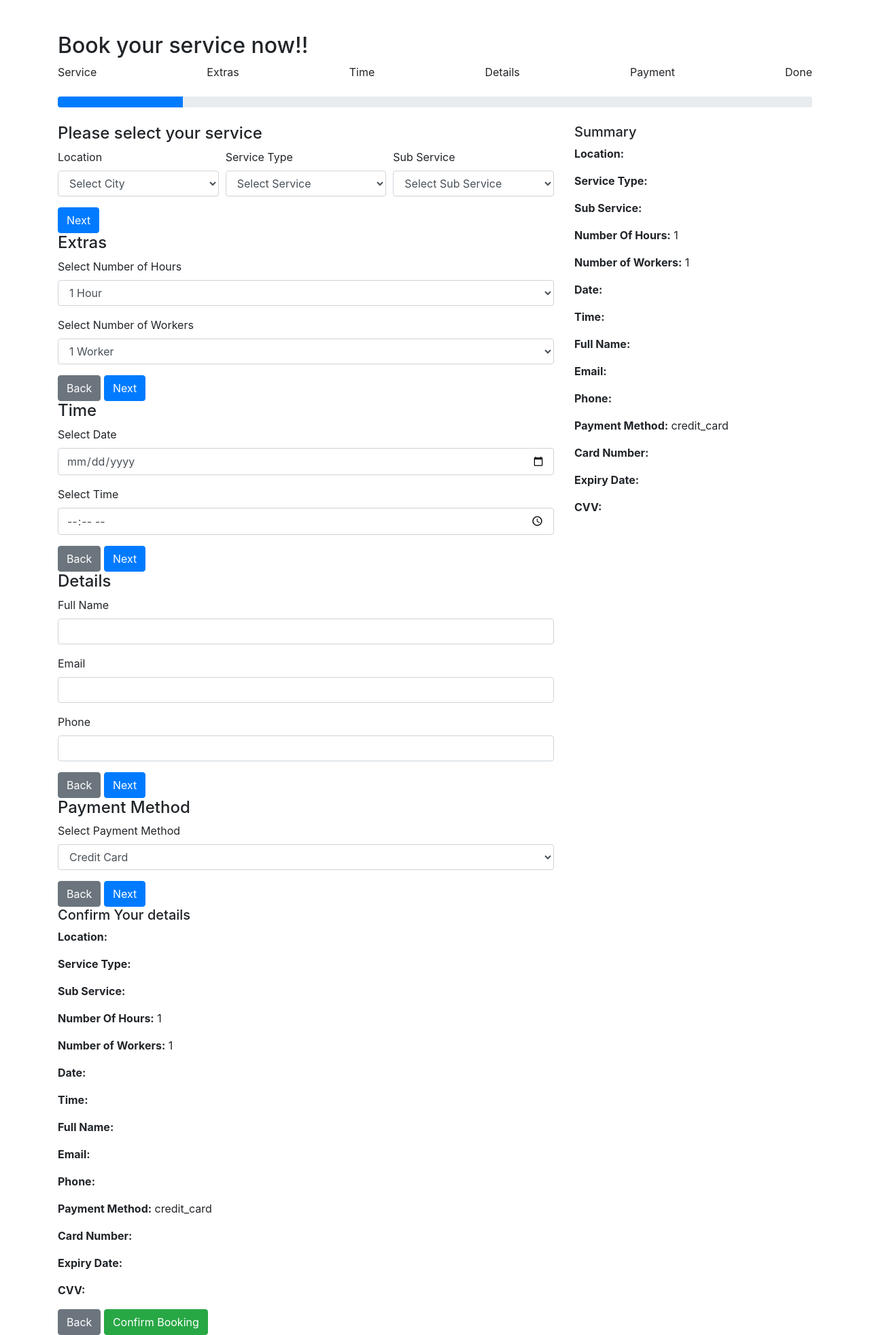
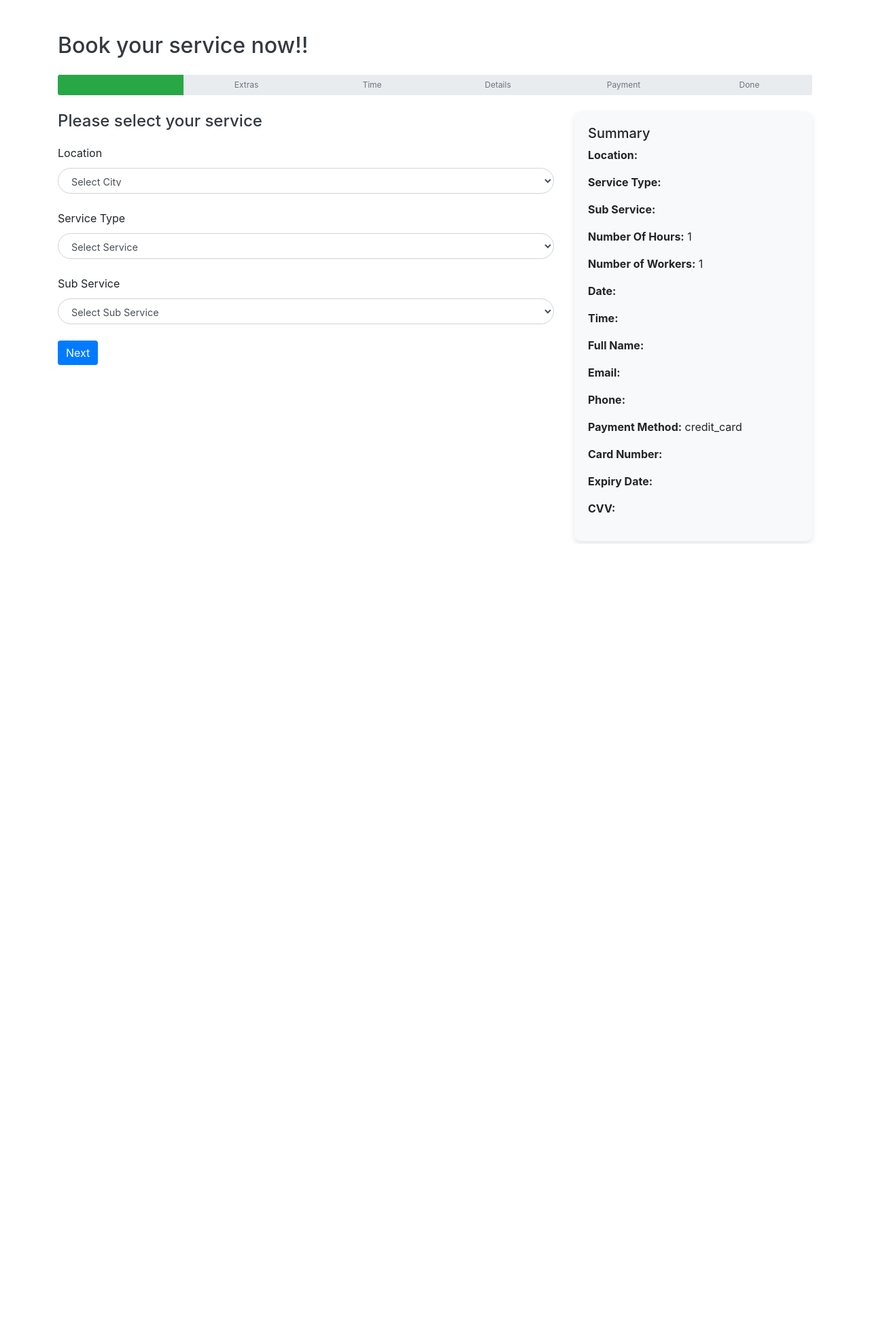
Before and after one commit to sabol72/Alpha, a PHP site: page /book-service/booking.php in a window 1280 px wide. Shown: the whole page at 68% size. After the commit the page ends 800 px from the top, so only its background shows below. Run offline with PHP 8.4, Linux system fonts and the light colour scheme; some libraries are stand-ins or nearby versions.

Commit message:
previously on booking

```diff
--- a/book-service/booking.php
+++ b/book-service/booking.php
@@ -1,6 +1,5 @@
 <!DOCTYPE html>
 <html lang="en">
-
 <head>
     <meta charset="UTF-8">
     <title>Booking System</title>
@@ -9,15 +8,15 @@
     <script src="https://cdnjs.cloudflare.com/ajax/libs/popper.js/1.12.9/umd/popper.min.js"></script>
     <script src="https://maxcdn.bootstrapcdn.com/bootstrap/4.0.0/js/bootstrap.min.js"></script>
     <!-- <link rel="stylesheet" href="../assets/css/main.css"> -->
-    <link rel="stylesheet" href="Main.css">
+    <link rel="stylesheet" href="style.css">
 
 </head>
-
 <body class="index-page">
 <main class="main">
 <div class="container mt-5" data-aos="fade-up">
     <h2>Book your service now!!</h2>
-            <div class="progress-container">
+    <div class="progress my-4">
+        <div class="progress-bar bg-success" role="progressbar" style="width: 16.6%;" id="progress-bar"></div>
         <div class="progress-bar-steps d-flex justify-content-between">
             <div class="progress-bar-step active">Service</div>
             <div class="progress-bar-step">Extras</div>
@@ -26,18 +25,14 @@
             <div class="progress-bar-step">Payment</div>
             <div class="progress-bar-step">Done</div>
         </div>
-                <div class="progress my-4">
-                    <div class="progress-bar" role="progressbar" style="width: 16.6%;" id="progress-bar">
-                    </div>
-                </div>
     </div>
     <div class="row">
         <div class="col-md-8">
             <form id="booking-form" action="store_booking.php" method="POST">
+                <!-- Service Section -->
                 <div id="service-section" class="form-section active">
                     <h4>Please select your service</h4>
-                            <div class="form-row">
-                                <div class="form-group col-md-4">
+                    <div class="form-group">
                         <label for="location">Location</label>
                         <select class="form-control" id="location" name="location" required>
                             <option value="">Select City</option>
@@ -46,26 +41,22 @@
                             <option value="Sharjah">Sharjah</option>
                         </select>
                     </div>
-                                <div class="form-group col-md-4">
+                    <div class="form-group">
                         <label for="service-type">Service Type</label>
-                                    <select class="form-control" id="service-type" name="service-type" required
-                                        onchange="loadSubServices()">
+                        <select class="form-control" id="service-type" name="service-type" required onchange="loadSubServices()">
                             <option value="">Select Service</option>
                             <option value="AC Service">AC Service</option>
                             <option value="Cleaning">Cleaning</option>
                         </select>
                     </div>
-                                <div class="form-group col-md-4">
+                    <div class="form-group">
                         <label for="sub-service">Sub Service</label>
                         <select class="form-control" id="sub-service" name="sub-service" required>
                             <option value="">Select Sub Service</option>
                         </select>
                     </div>
+                    <button type="button" class="btn btn-primary" onclick="nextSection('extras-section')">Next</button>
                 </div>
-                            <button type="button" class="btn btn-primary"
-                                onclick="nextSection('extras-section')">Next</button>
-                        </div>
-
                 <!-- Extras Section -->
                 <div id="extras-section" class="form-section">
                     <h4>Extras</h4>
@@ -95,10 +86,8 @@
                             <option value="8">8 Workers</option>
                         </select>
                     </div>
-                            <button type="button" class="btn btn-secondary"
-                                onclick="previousSection('service-section')">Back</button>
-                            <button type="button" class="btn btn-primary"
-                                onclick="nextSection('time-section')">Next</button>
+                    <button type="button" class="btn btn-secondary" onclick="previousSection('service-section')">Back</button>
+                    <button type="button" class="btn btn-primary" onclick="nextSection('time-section')">Next</button>
                 </div>
                 <!-- Time Section -->
                 <div id="time-section" class="form-section">
@@ -111,10 +100,8 @@
                         <label for="time">Select Time</label>
                         <input type="time" class="form-control" id="time" name="time" required>
                     </div>
-                            <button type="button" class="btn btn-secondary"
-                                onclick="previousSection('extras-section')">Back</button>
-                            <button type="button" class="btn btn-primary"
-                                onclick="nextSection('details-section')">Next</button>
+                    <button type="button" class="btn btn-secondary" onclick="previousSection('extras-section')">Back</button>
+                    <button type="button" class="btn btn-primary" onclick="nextSection('details-section')">Next</button>
                 </div>
                 <!-- Details Section -->
                 <div id="details-section" class="form-section">
@@ -131,18 +118,15 @@
                         <label for="phone">Phone</label>
                         <input type="tel" class="form-control" id="phone" name="phone" required>
                     </div>
-                            <button type="button" class="btn btn-secondary"
-                                onclick="previousSection('time-section')">Back</button>
-                            <button type="button" class="btn btn-primary"
-                                onclick="nextSection('payment-section')">Next</button>
+                    <button type="button" class="btn btn-secondary" onclick="previousSection('time-section')">Back</button>
+                    <button type="button" class="btn btn-primary" onclick="nextSection('payment-section')">Next</button>
                 </div>
                 <!-- Payment Section -->
                 <div id="payment-section" class="form-section">
                     <h4>Payment Method</h4>
                     <div class="form-group">
                         <label for="payment-method">Select Payment Method</label>
-                                <select class="form-control" id="payment-method" name="payment-method"
-                                    onchange="togglePaymentFields()">
+                        <select class="form-control" id="payment-method" name="payment-method" onchange="togglePaymentFields()">
                             <option value="credit_card">Credit Card</option>
                             <option value="debit_card">Debit Card</option>
                             <option value="cod">Cash on Delivery (COD)</option>
@@ -162,10 +146,8 @@
                             <input type="text" class="form-control" id="cvv">
                         </div>
                     </div>
-                            <button type="button" class="btn btn-secondary"
-                                onclick="previousSection('details-section')">Back</button>
-                            <button type="button" class="btn btn-primary"
-                                onclick="nextSection('done-section')">Next</button>
+                    <button type="button" class="btn btn-secondary" onclick="previousSection('details-section')">Back</button>
+                    <button type="button" class="btn btn-primary" onclick="nextSection('done-section')">Next</button>
                 </div>
                 <!-- Done Section -->
                 <div id="done-section" class="form-section">
@@ -186,8 +168,7 @@
                         <p><strong>Expiry Date:</strong> <span id="done-expiry-date"></span></p>
                         <p><strong>CVV:</strong> <span id="done-cvv"></span></p>
                     </div>
-                            <button type="button" class="btn btn-secondary"
-                                onclick="previousSection('payment-section')">Back</button>
+                    <button type="button" class="btn btn-secondary" onclick="previousSection('payment-section')">Back</button>
                     <button type="submit" class="btn btn-success">Confirm Booking</button>
                 </div>
             </form>
@@ -195,7 +176,6 @@
         <div class="col-md-4">
             <div class="confirmation-summary active" id="confirmation-summary">
             <h5>Summary</h5>
-                        <div class="summary-content">
                 <p><strong>Location:</strong> <span id="summary-location"></span></p>
                 <p><strong>Service Type:</strong> <span id="summary-service-type"></span></p>
                 <p><strong>Sub Service:</strong> <span id="summary-sub-service"></span></p>
@@ -211,11 +191,8 @@
                     <p><strong>Card Number:</strong> <span id="summary-card-number"></span></p>
                     <p><strong>Expiry Date:</strong> <span id="summary-expiry-date"></span></p>
                     <p><strong>CVV:</strong> <span id="summary-cvv"></span></p>
+                </div>            </div>
         </div>
-                        </div>
-                    </div>
-                </div>
-
     </div>
 </div>
 </main>
@@ -323,12 +300,12 @@
     }
 
     // Display the first section and the side panel when the page first loads
-        document.addEventListener("DOMContentLoaded", function () {
+    document.addEventListener("DOMContentLoaded", function() {
         updateSummary();
         document.getElementById('confirmation-summary').classList.add('active');
         document.getElementById('service-section').classList.add('active');
     });
 </script>
+<script src="script.js"></script>
 </body>
-
 </html>
--- a/book-service/style.css
+++ b/book-service/style.css
@@ -1,4 +1,4 @@
-body {
+:body {
     font-family: Arial, sans-serif;
 }
 
@@ -31,9 +31,9 @@ label {
 
 select, input[type="date"], input[type="time"], input[type="text"], input[type="radio"], .form-control {
     width: 100%;
-    padding: 5px 5px; /* Adjusted to combine styles */
+    padding: 10px 15px; /* Adjusted to combine styles */
     margin-bottom: 20px; /* Added from file2 */
-    border-radius: 10px; /* From file1 */
+    border-radius: 20px; /* From file1 */
     font-size: 0.9rem; /* From file1 */
     transition: all 0.3s ease; /* From file1 */
 }
@@ -81,29 +81,34 @@ button:focus, button:hover {
     margin-bottom: 1.5rem;
 }
 
-.progress-container {
+.progress {
+    height: 30px;
     position: relative;
-    width: 100%;
+}
+
+.progress-bar {
+    height: 100%;
+    position: relative;
+    z-index: 2;
+    background-color: #28a745;
+    transition: width 0.4s ease;
 }
 
 .progress-bar-steps {
-    position: relative;
-    top: -10px; /* Adjust this value as needed */
+    position: absolute;
+    top: 0;
     width: 100%;
-    height: 30px; /* Adjust this value as needed */
-    font-weight: 2px;
+    height: 100%;
     display: flex;
     justify-content: space-between;
-    margin-bottom: 5px;
     z-index: 1;
 }
 
 .progress-bar-step {
     flex: 1;
     text-align: center;
-    line-height: 30px; /* Adjust this value as needed */
+    line-height: 30px;
     color: #6c757d;
-    padding: 2px 5px;
 }
 
 .progress-bar-step.active {
@@ -127,30 +132,6 @@ button:focus, button:hover {
     background: #007bff;
 }
 
-.progress {
-    height: 0;
-    position: relative;
-}
-
-.progress-bar {
-    height: 100%;
-    position: relative;
-    z-index: 2;
-    background-color: #28a745;
-    transition: width 0.4s ease;
-}
-
-.form-section {
-    display: none;
-    opacity: 0;
-    transition: opacity 0.4s ease;
-}
-
-
-.progress-bar-step.active::before {
-    background: #007bff;
-}
-
 .form-section {
     display: none;
     opacity: 0;
@@ -165,18 +146,6 @@ button:focus, button:hover {
 .summary {
     display: none;
 }
-
-.confirmation-summary {
-    padding: 10px;
-    border: 1px solid #ddd;
-    border-radius: 4px;
-}
-
-.summary-content {
-    max-height: 300px; /* Adjust this value as needed */
-    overflow-y: auto; /* Add scrollbar if content exceeds max height */
-}
-/*
 .confirmation-summary {
     position: sticky;
     top: 20px;
@@ -185,7 +154,7 @@ button:focus, button:hover {
     box-shadow: 0 4px 8px rgba(0, 0, 0, 0.1);
     border-radius: 10px;
     height: 100%;
-} */
+}
 .confirmation-summary.active {
     display: block; /* Show when active */
 }
```
Also changed, not shown: book-service/booknow.php (added, +9 -0 lines), book-service/script.js (line endings or trailing spaces). Lines whose indentation alone changed are shown as unchanged.
